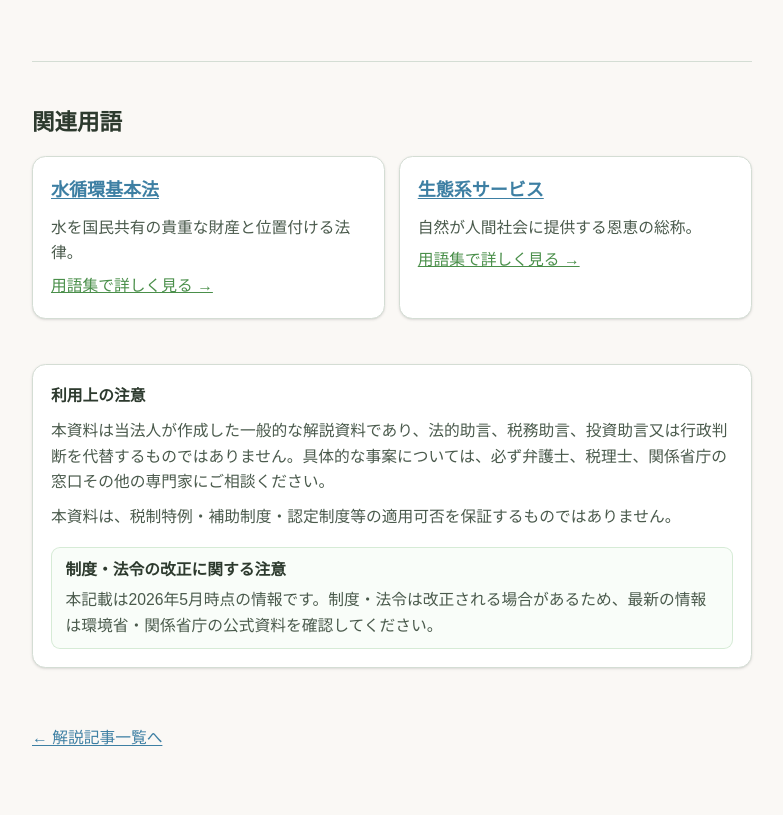
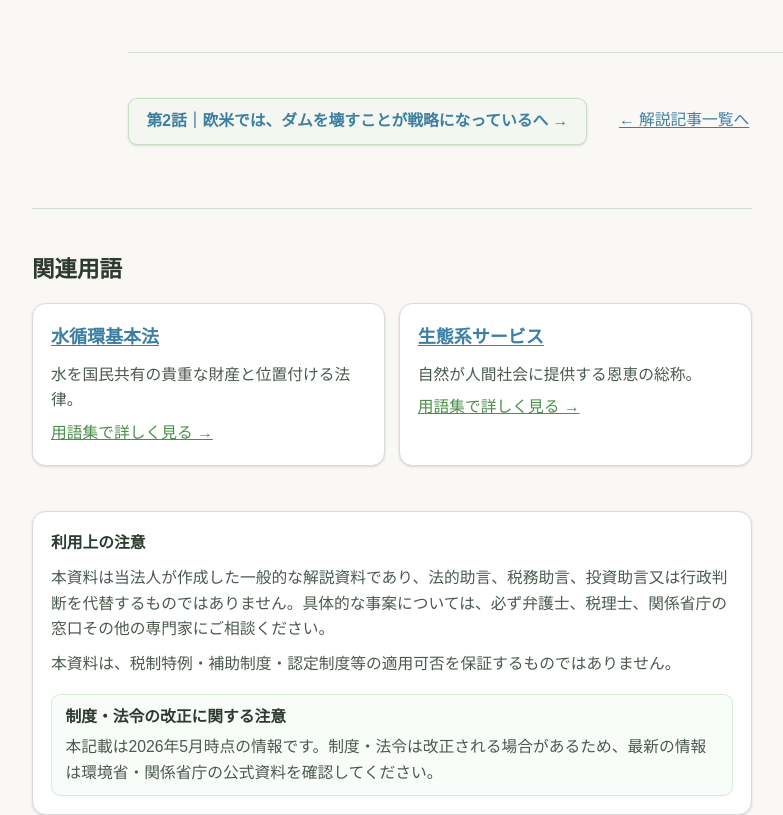
Before and after one commit to haitakamak-cmyk/earth-savers-web, a Next.js app: page /learn/topics/dam-reassessment in a window 1280 px wide. Shown: the part 4015-4830 px from the top of the page, without its empty margins (301-1084 px from the left). Built offline with nearby package versions, Linux system fonts and the light colour scheme; a web font is replaced by a local one.

Commit message:
chore: earth-savers-web の未コミット変更をまとめて反映

```diff
--- a/src/app/learn/topics/[slug]/page.tsx
+++ b/src/app/learn/topics/[slug]/page.tsx
@@ -8,6 +8,7 @@ import { ContentDisclaimer } from "@/components/ContentDisclaimer";
 import { MarkdownArticle } from "@/components/MarkdownArticle";
 import { TopicToc } from "@/components/TopicToc";
 import { getGlossaryBySlug } from "@/lib/glossary";
+import { getTopicSeriesEpisodeNeighbors } from "@/lib/topic-entries";
 import {
   applyGlossaryLinksOnce,
   extractTopicToc,
@@ -69,6 +70,7 @@ export default async function TopicDetailPage({ params }: Props) {
     splitTopicMarkdown(stripped);
   const linkedMain = applyGlossaryLinksOnce(mainMarkdown);
   const toc = extractTopicToc(mainMarkdown);
+  const episodeNav = getTopicSeriesEpisodeNeighbors(entry.slug);
 
   return (
     <div className="bg-ivory pb-16">
@@ -123,6 +125,37 @@ export default async function TopicDetailPage({ params }: Props) {
         <TopicToc items={toc} />
         <div className="min-w-0 flex-1">
           <MarkdownArticle markdown={linkedMain} narrowProse />
+
+          <nav
+            aria-label="ほかの解説記事へ移動する"
+            className="mx-auto mt-12 max-w-[720px] border-t border-border pt-10"
+          >
+            <div className="flex flex-col gap-3 sm:flex-row sm:flex-wrap sm:items-start sm:gap-x-6 sm:gap-y-3">
+              {episodeNav?.next ? (
+                <Link
+                  href={`/learn/topics/${episodeNav.next.slug}`}
+                  className="inline-flex rounded-lg border border-wakakusa/35 bg-wakakusa-light/40 px-4 py-2.5 text-sm font-semibold text-aqua-dark shadow-sm transition-colors hover:border-wakakusa/55 hover:bg-wakakusa-light/60"
+                >
+                  {episodeNav.next.subtitle}へ →
+                </Link>
+              ) : null}
+              <Link
+                href="/learn/topics"
+                className="inline-flex items-center px-1 py-2 text-sm font-medium text-aqua-dark underline underline-offset-2 hover:text-aqua sm:py-2.5"
+              >
+                ← 解説記事一覧へ
+              </Link>
+            </div>
+            {episodeNav?.prev ? (
+              <Link
+                href={`/learn/topics/${episodeNav.prev.slug}`}
+                className="mt-3 inline-block px-1 text-sm font-medium text-text-secondary underline underline-offset-2 hover:text-aqua-dark"
+              >
+                ← {episodeNav.prev.subtitle}
+              </Link>
+            ) : null}
+          </nav>
+
           {entry.relatedGlossarySlugs.length > 0 ? (
             <section className="mt-14 max-w-[720px] border-t border-border pt-10">
               <h2 className="font-serif text-xl font-semibold text-text-primary">
@@ -195,15 +228,6 @@ export default async function TopicDetailPage({ params }: Props) {
               <MarkdownArticle markdown={footnoteMarkdown} narrowProse />
             ) : null}
           </div>
-
-          <p className="mt-12 max-w-[720px]">
-            <Link
-              href="/learn/topics"
-              className="text-sm font-medium text-aqua-dark underline underline-offset-2"
-            >
-              ← 解説記事一覧へ
-            </Link>
-          </p>
         </div>
       </div>
     </div>
--- a/src/app/toolkit/cases/[slug]/page.tsx
+++ b/src/app/toolkit/cases/[slug]/page.tsx
@@ -6,6 +6,7 @@ import { ResourceBreadcrumbs } from "@/components/ResourceBreadcrumbs";
 import { ContentDisclaimer } from "@/components/ContentDisclaimer";
 import { MarkdownArticle } from "@/components/MarkdownArticle";
 import { ResourceLead } from "@/components/ResourceLead";
+import { ToolkitFooterBackNav } from "@/components/ToolkitFooterBackNav";
 import {
   getToolkitFileBySubdirAndViewSlug,
   getToolkitViewerSlugs,
@@ -113,6 +114,7 @@ export default async function ToolkitCasesDocPage({ params }: Props) {
         ) : null}
         <div className="mt-10">
           <ContentDisclaimer requiresLegalCaveat />
+          <ToolkitFooterBackNav href="/toolkit/cases" label="← 導入・訴訟事例一覧へ戻る" />
         </div>
       </div>
     </div>
--- a/src/app/toolkit/legal/[slug]/page.tsx
+++ b/src/app/toolkit/legal/[slug]/page.tsx
@@ -6,6 +6,7 @@ import { ResourceBreadcrumbs } from "@/components/ResourceBreadcrumbs";
 import { ContentDisclaimer } from "@/components/ContentDisclaimer";
 import { MarkdownArticle } from "@/components/MarkdownArticle";
 import { ResourceLead } from "@/components/ResourceLead";
+import { ToolkitFooterBackNav } from "@/components/ToolkitFooterBackNav";
 import {
   getToolkitFileBySubdirAndViewSlug,
   getToolkitViewerSlugs,
@@ -113,6 +114,7 @@ export default async function ToolkitLegalDocPage({ params }: Props) {
         ) : null}
         <div className="mt-10">
           <ContentDisclaimer requiresLegalCaveat />
+          <ToolkitFooterBackNav href="/toolkit/legal" label="← 法律ガイド一覧へ戻る" />
         </div>
       </div>
     </div>
--- a/src/app/toolkit/operations/page.tsx
+++ b/src/app/toolkit/operations/page.tsx
@@ -5,6 +5,7 @@ import { ResourceBreadcrumbs } from "@/components/ResourceBreadcrumbs";
 import { ContentDisclaimer } from "@/components/ContentDisclaimer";
 import { MarkdownArticle } from "@/components/MarkdownArticle";
 import { ResourceLead } from "@/components/ResourceLead";
+import { ToolkitFooterBackNav } from "@/components/ToolkitFooterBackNav";
 import { getToolkitSectionByHref } from "@/lib/toolkit-manifest";
 import { readToolkitPublicMarkdown } from "@/lib/toolkit-public-md";
 import { ORGANIZATION_NAME } from "@/lib/site";
@@ -71,6 +72,7 @@ export default async function ToolkitOperationsPage() {
       </div>
       <div className="mx-auto max-w-3xl px-4 pt-10 sm:px-6">
         <ContentDisclaimer />
+        <ToolkitFooterBackNav href="/toolkit" label="← ひな形・資料一覧へ戻る" />
       </div>
     </div>
   );
--- a/src/app/toolkit/ordinance/[slug]/page.tsx
+++ b/src/app/toolkit/ordinance/[slug]/page.tsx
@@ -9,6 +9,7 @@ import { ResourceBreadcrumbs } from "@/components/ResourceBreadcrumbs";
 import { ContentDisclaimer } from "@/components/ContentDisclaimer";
 import { MarkdownArticle } from "@/components/MarkdownArticle";
 import { ResourceLead } from "@/components/ResourceLead";
+import { ToolkitFooterBackNav } from "@/components/ToolkitFooterBackNav";
 import {
   getAllOrdinanceSupplementSlugs,
   getOrdinanceSupplementBySlug,
@@ -124,6 +125,7 @@ export default async function OrdinanceSupplementPage({ params }: Props) {
             requiresLegalCaveat={entry.requiresLegalCaveat}
             ordinanceDraftFinalizeNote
           />
+          <ToolkitFooterBackNav href="/toolkit/ordinance" label="← 条例ひな型へ戻る" />
         </div>
       </div>
     </div>
--- a/src/app/toolkit/ordinance/page.tsx
+++ b/src/app/toolkit/ordinance/page.tsx
@@ -8,6 +8,7 @@ import { ContentDisclaimer } from "@/components/ContentDisclaimer";
 import { MarkdownArticle } from "@/components/MarkdownArticle";
 import { ResourceLead } from "@/components/ResourceLead";
 import { TopicToc } from "@/components/TopicToc";
+import { ToolkitFooterBackNav } from "@/components/ToolkitFooterBackNav";
 import { extractMarkdownHeadingToc } from "@/lib/markdown-toc";
 import {
   ORDINANCE_SUPPLEMENTS_SECTION_INTRO,
@@ -126,6 +127,11 @@ export default async function ToolkitOrdinancePage() {
         </div>
         <div className="mx-auto mt-12 max-w-3xl border-t border-border pt-10">
           <ContentDisclaimer ordinanceDraftFinalizeNote />
+          <ToolkitFooterBackNav
+            href="/toolkit"
+            label="← ひな形・資料一覧へ戻る"
+            navAriaLabel="ひな形・資料一覧へ戻る"
+          />
         </div>
       </section>
     </div>
--- a/src/app/toolkit/supplements/page.tsx
+++ b/src/app/toolkit/supplements/page.tsx
@@ -5,6 +5,7 @@ import { ResourceBreadcrumbs } from "@/components/ResourceBreadcrumbs";
 import { ContentDisclaimer } from "@/components/ContentDisclaimer";
 import { OrdinanceSupplementsCardGrid } from "@/components/OrdinanceSupplementsCardGrid";
 import { ResourceLead } from "@/components/ResourceLead";
+import { ToolkitFooterBackNav } from "@/components/ToolkitFooterBackNav";
 import {
   ORDINANCE_SUPPLEMENTS_SECTION_INTRO,
   ORDINANCE_SUPPLEMENTS_SECTION_TITLE,
@@ -62,6 +63,11 @@ export default function ToolkitSupplementsHubPage() {
         </p>
         <div className="mx-auto mt-10 max-w-3xl border-t border-border pt-10">
           <ContentDisclaimer ordinanceDraftFinalizeNote />
+          <ToolkitFooterBackNav
+            href="/toolkit"
+            label="← ひな形・資料一覧へ戻る"
+            navAriaLabel="ひな形・資料一覧へ戻る"
+          />
         </div>
       </div>
     </div>
--- /dev/null
+++ b/src/components/ToolkitFooterBackNav.tsx
@@ -0,0 +1,27 @@
+import Link from "next/link";
+
+type Props = {
+  /** 親の一覧またはハブ（例 `/toolkit`・`/toolkit/ordinance`） */
+  href: string;
+  /** リンク文言（矢印込みでも可） */
+  label: string;
+  /** `<nav>` のアクセシブル名（省略時は短い汎用ラベル） */
+  navAriaLabel?: string;
+};
+
+/** 長文の末尾で行き止まりにならんよう、親ページへの導線を足す */
+export function ToolkitFooterBackNav({ href, label, navAriaLabel }: Props) {
+  return (
+    <nav
+      className="mt-10 flex flex-wrap gap-3 border-t border-border pt-8"
+      aria-label={navAriaLabel ?? "親ページへのナビゲーション"}
+    >
+      <Link
+        href={href}
+        className="inline-flex items-center rounded-lg border border-border bg-white px-4 py-2.5 text-sm font-semibold text-aqua-dark shadow-sm transition-colors hover:border-wakakusa/35 hover:bg-wakakusa-light/30"
+      >
+        {label}
+      </Link>
+    </nav>
+  );
+}
--- a/src/lib/topic-entries.ts
+++ b/src/lib/topic-entries.ts
@@ -138,6 +138,44 @@ export function getTopicBySlug(slug: string): TopicEntry | undefined {
   return TOPICS.find((t) => t.slug === slug);
 }
 
+/** 連載なら「前話・次話」（単独記事は null） */
+export type TopicEpisodeNeighbors = {
+  prev: { slug: string; subtitle: string } | null;
+  next: { slug: string; subtitle: string } | null;
+};
+
+export function getTopicSeriesEpisodeNeighbors(
+  slug: string,
+): TopicEpisodeNeighbors | null {
+  for (const series of TOPIC_SERIES_LIST) {
+    const idx = series.episodeSlugs.indexOf(slug);
+    if (idx === -1) continue;
+    const prevSlug =
+      idx > 0 ? (series.episodeSlugs[idx - 1] as string | undefined) : undefined;
+    const nextSlug =
+      idx < series.episodeSlugs.length - 1
+        ? (series.episodeSlugs[idx + 1] as string | undefined)
+        : undefined;
+    const prev = prevSlug ? getTopicBySlug(prevSlug) : undefined;
+    const next = nextSlug ? getTopicBySlug(nextSlug) : undefined;
+    return {
+      prev:
+        prev && prev.subtitle
+          ? { slug: prev.slug, subtitle: prev.subtitle }
+          : prev
+            ? { slug: prev.slug, subtitle: prev.title }
+            : null,
+      next:
+        next && next.subtitle
+          ? { slug: next.slug, subtitle: next.subtitle }
+          : next
+            ? { slug: next.slug, subtitle: next.title }
+            : null,
+    };
+  }
+  return null;
+}
+
 export function getTopicSeriesHubCards(): TopicSeriesHubCard[] {
   return TOPIC_SERIES_LIST.map((series) => {
     const publishedEpisodes = series.episodeSlugs
```
Also changed, not shown: src/components/MarkdownArticle.tsx (+24 -2 lines).
